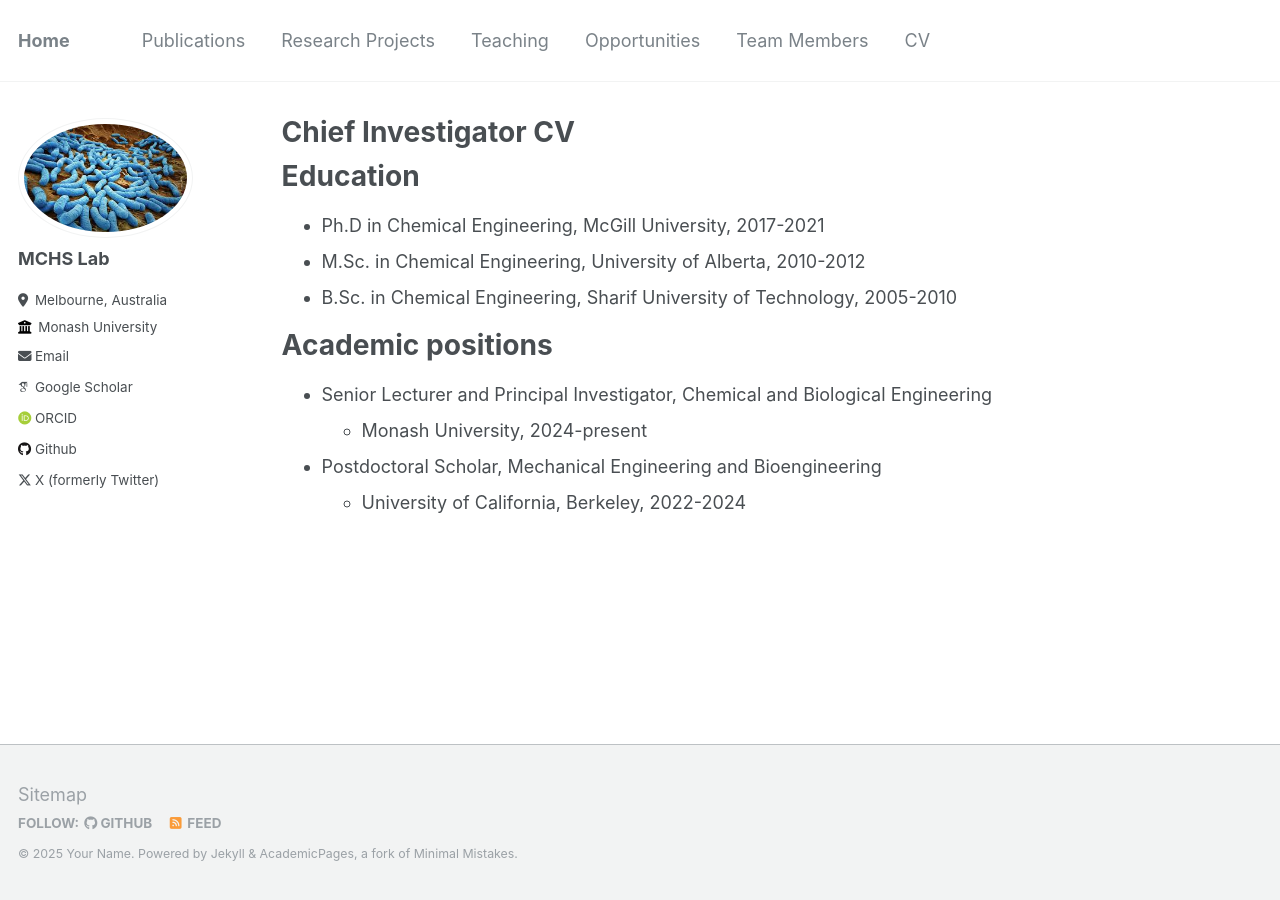
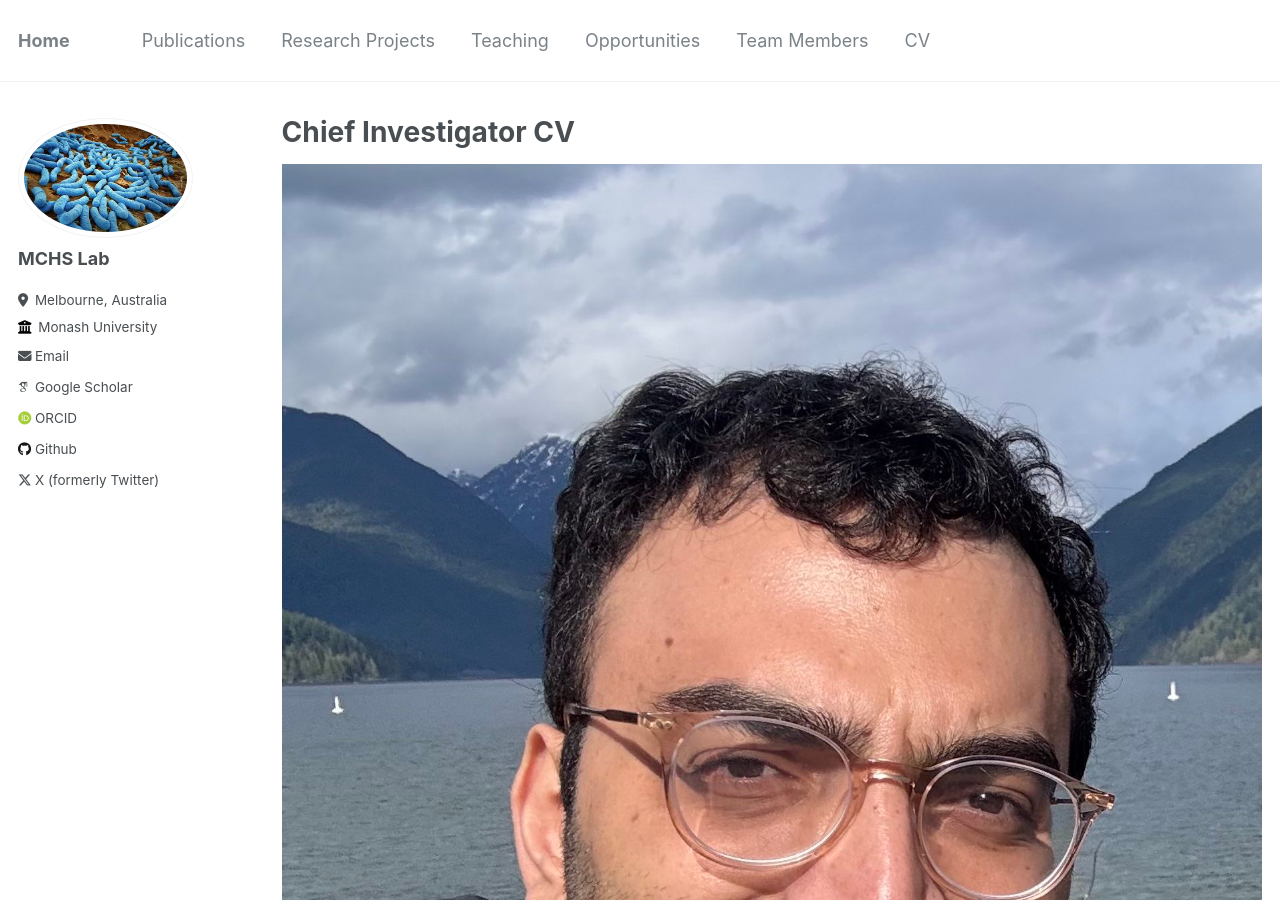
Before and after one commit to AminValiei/valieilab, a Jekyll site: the page built from _pages/cv.md, in a window 1280 px wide and 900 px high. Built offline with Jekyll 4.4.1, drawn with Linux system fonts in a browser that asks for light colours; some web fonts are replaced.

Commit message:
Update cv.md

```diff
--- a/_pages/cv.md
+++ b/_pages/cv.md
@@ -9,6 +9,7 @@ redirect_from:
 
 {% include base_path %}
 
+![Alt Text]({{ site.baseurl }}/images/Amin2.jpg)
 
 Education
 ======
```
